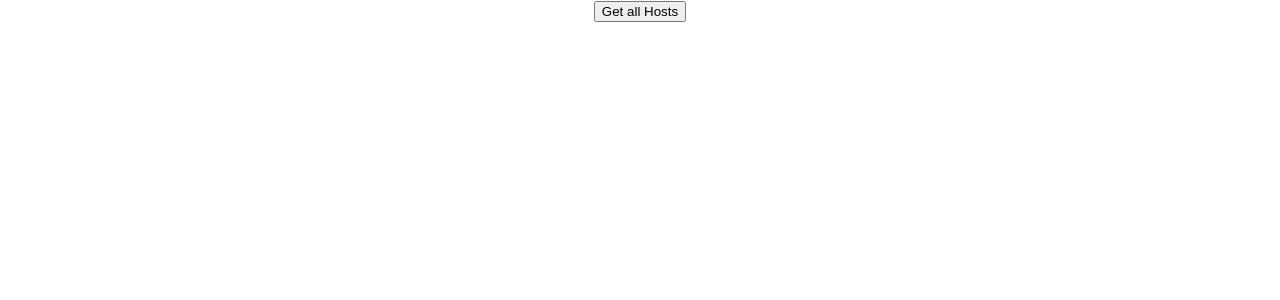
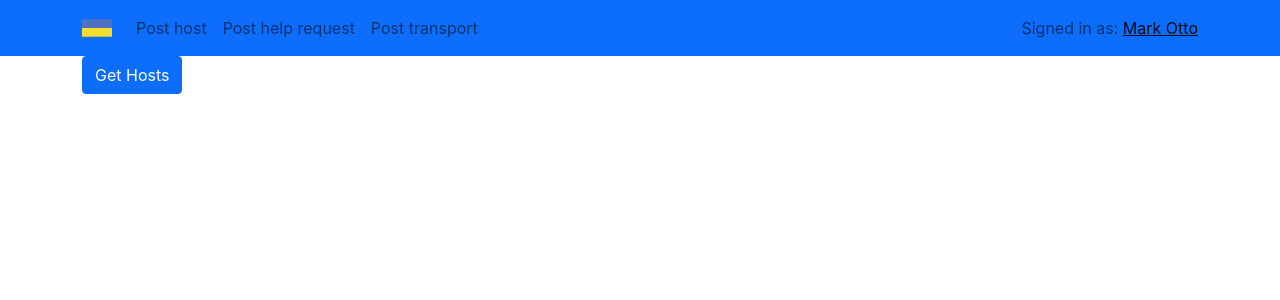
Before and after one commit to KD-002/new_home, a React (Create React App) app in the folder frontend/: page / in a window 1280 px wide. Shown: the top 300 px of the page. Built offline with nearby package versions, Linux system fonts and the light colour scheme.

Commit message:
react bootstrap base config, react router config and header styling

```diff
--- a/frontend/package.json
+++ b/frontend/package.json
@@ -6,8 +6,12 @@
     "@testing-library/jest-dom": "^5.16.2",
     "@testing-library/react": "^12.1.3",
     "@testing-library/user-event": "^13.5.0",
+    "bootstrap": "^5.1.3",
     "react": "^17.0.2",
+    "react-bootstrap": "^2.1.2",
     "react-dom": "^17.0.2",
+    "react-router-bootstrap": "^0.26.0",
+    "react-router-dom": "^6.2.1",
     "react-scripts": "5.0.0",
     "web-vitals": "^2.1.4"
   },
--- a/frontend/public/index.html
+++ b/frontend/public/index.html
@@ -25,6 +25,12 @@
       Learn how to configure a non-root public URL by running `npm run build`.
     -->
     <title>React App</title>
+    <link
+            rel="stylesheet"
+            href="https://cdn.jsdelivr.net/npm/bootstrap@5.1.3/dist/css/bootstrap.min.css"
+            integrity="sha384-1BmE4kWBq78iYhFldvKuhfTAU6auU8tT94WrHftjDbrCEXSU1oBoqyl2QvZ6jIW3"
+            crossorigin="anonymous"
+    />
   </head>
   <body>
     <noscript>You need to enable JavaScript to run this app.</noscript>
--- a/frontend/src/App.js
+++ b/frontend/src/App.js
@@ -1,8 +1,18 @@
 import './App.css';
+import Button from 'react-bootstrap/Button';
+
+import {
+    BrowserRouter,
+    Routes,
+    Route,
+} from "react-router-dom";
+
 import {useState} from "react";
+import Header from "./components/header/Header";
+import {Container} from "react-bootstrap";
 
 function App() {
-    const [hosts, setHosts] = useState();
+    const [hosts, setHosts] = useState([]);
 
     const handleHosts = () => {
         fetch('api/v1/hosts')
@@ -13,10 +23,32 @@ function App() {
     }
 
     return (
-        <div className="App">
-            <button onClick={handleHosts}>Get all Hosts</button>
-            <pre>{JSON.stringify(hosts, null, 2)}</pre>
-        </div>
+        <>
+            <BrowserRouter>
+                <Header/>
+                <Routes>
+                    <Route path="/" element={<Container>
+                        <Button variant="primary" onClick={handleHosts}>
+                            Get Hosts
+                        </Button>
+                        <ul>
+                            {hosts.map(host => <li key={host.id}>
+                                <pre>{JSON.stringify(host, null, 2)}</pre>
+                            </li>)}
+                        </ul>
+                    </Container>}/>
+                    <Route path="/hosts" element={<Container>
+                        <h1>Hosts</h1></Container>}/>
+                    <Route path="/helps" element={<Container>
+                        <h1>Helps</h1></Container>}/>
+                    <Route path="/transports" element={<Container>
+                        <h1>Transports</h1></Container>}/>
+                    <Route path="*" element={<Container>
+                        <h1>404</h1></Container>}/>
+                </Routes>
+            </BrowserRouter>
+
+        </>
     );
 }
 
--- /dev/null
+++ b/frontend/src/components/header/Header.js
@@ -0,0 +1,47 @@
+import React from 'react';
+import {Container, Nav, Navbar} from "react-bootstrap";
+import {LinkContainer} from 'react-router-bootstrap'
+
+import Logo from '../../images/logo.svg';
+
+function Header() {
+    return (
+        <div>
+            <Navbar bg="primary" variant="light">
+                <Container>
+                    <LinkContainer to="/">
+                        <Navbar.Brand href="#home">
+                            <img
+                                src={Logo}
+                                width="30"
+                                height="30"
+                                className="d-inline-block align-top"
+                                alt="Logo"
+                            />
+                        </Navbar.Brand>
+                    </LinkContainer>
+                    <Navbar.Toggle/>
+                    <Nav className="me-auto">
+                        <LinkContainer to="/hosts">
+                            <Nav.Link>Post host</Nav.Link>
+                        </LinkContainer>
+
+                        <LinkContainer to="/helps">
+                            <Nav.Link>Post help request</Nav.Link>
+                        </LinkContainer>
+                        <LinkContainer to="/transports">
+                            <Nav.Link>Post transport</Nav.Link>
+                        </LinkContainer>
+                    </Nav>
+                    <Navbar.Collapse className="justify-content-end">
+                        <Navbar.Text>
+                            Signed in as: <a href="#login">Mark Otto</a>
+                        </Navbar.Text>
+                    </Navbar.Collapse>
+                </Container>
+            </Navbar>
+        </div>
+    );
+}
+
+export default Header;
```
Also changed, not shown: frontend/src/images/logo.svg (added), 1 other file (tests, documents, lock files or other folders).
